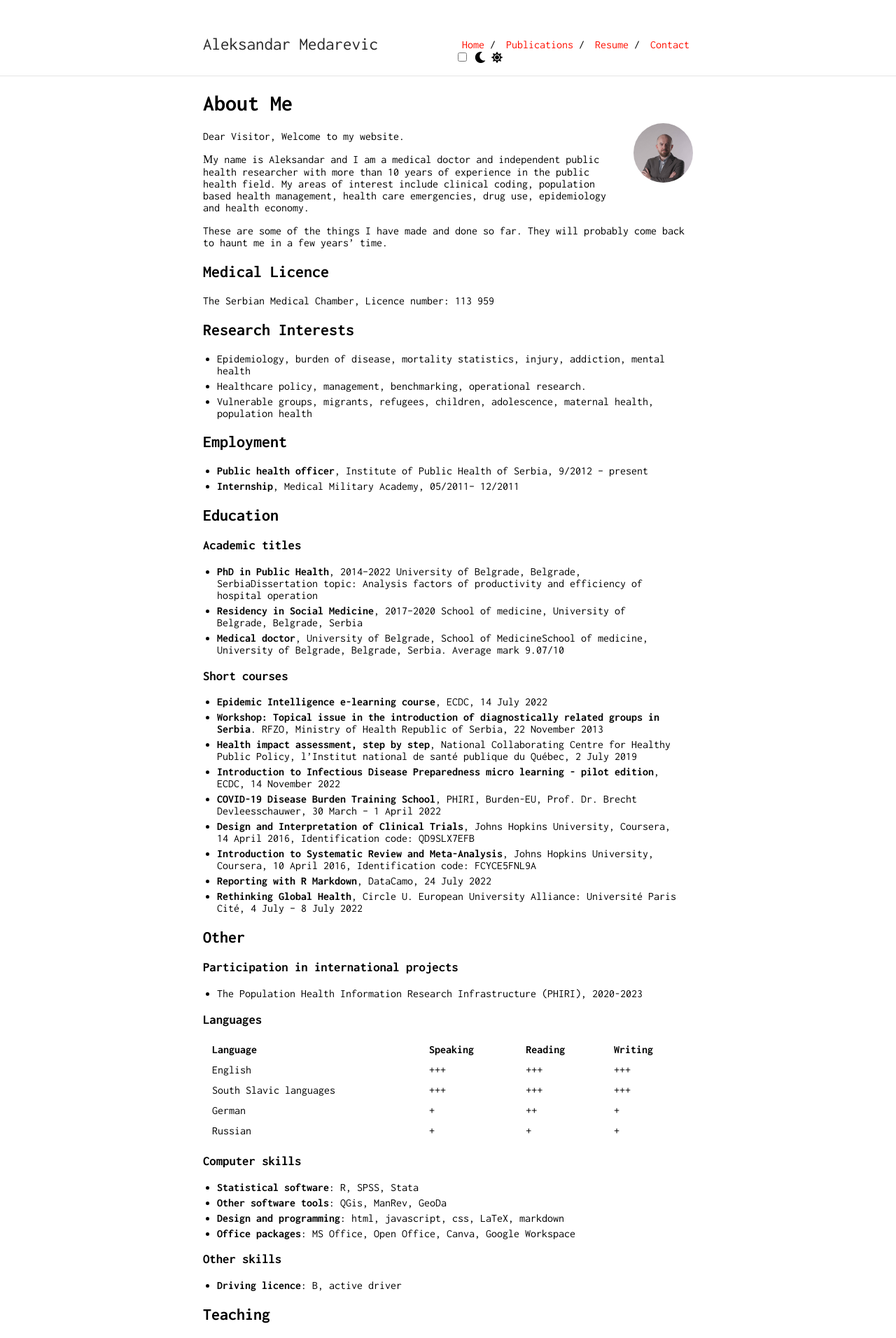
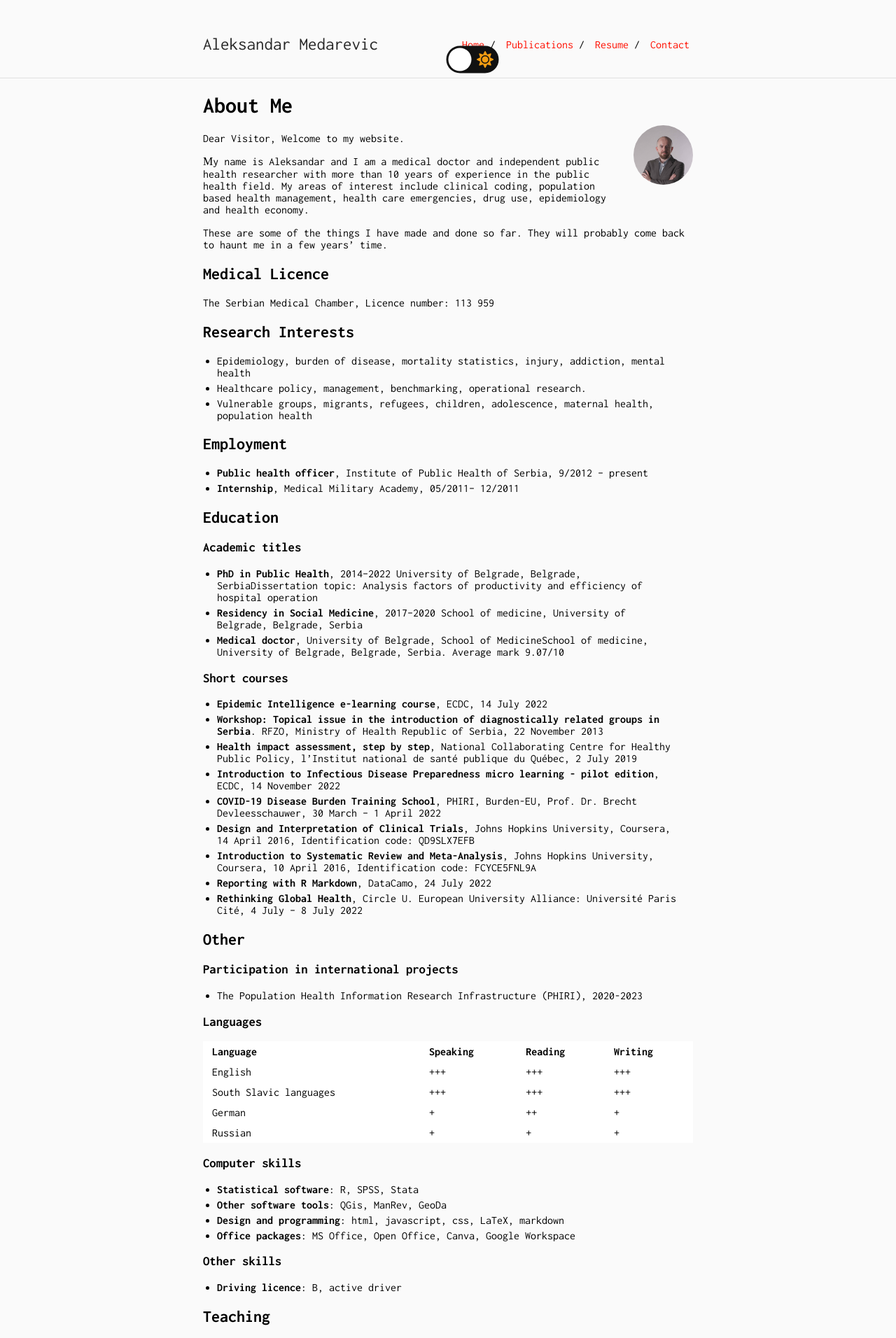
Before and after one commit to AleksandarMedarevic/personal_web_site, a Jekyll site: the page built from index.md, in a window 1280 px wide. Shown: the top 1912 px of the page at 70% size. Built offline with Jekyll 4.4.1, drawn with Linux system fonts in a browser that asks for light colours; some web fonts are replaced.

Commit message:
edit default.html

```diff
--- a/css/main.scss
+++ b/css/main.scss
@@ -1,3 +1,63 @@
 ---
 ---
 @import "style";
+
+
+@import url('https://fonts.googleapis.com/css?family=Muli&display=swap');
+
+* {
+	box-sizing: border-box;
+}
+
+body {
+	background-color: #fafafa;
+	transition: background 0.2s linear;
+}
+
+body.dark {
+	background: #292C35;
+}
+
+.checkbox {
+	opacity: 0;
+	position: absolute;
+}
+
+.label {
+	background-color: #111;
+	border-radius: 50px;
+	cursor: pointer;
+	display: flex;
+	align-items: center;
+	justify-content: space-between;
+	padding: 5px;
+	position: relative;
+	height: 26px;
+	width: 50px;
+	transform: scale(1.5);
+}
+
+.label .ball {
+	background-color: #fff;
+	border-radius: 50%;
+	position: absolute;
+	top: 2px;
+	left: 2px;
+	height: 22px;
+	width: 22px;
+	transform: translateX(0px);
+	transition: transform 0.2s linear;
+}
+
+.checkbox:checked + .label .ball {
+	transform: translateX(24px);
+}
+
+
+.fa-moon {
+	color: #f1c40f;
+}
+
+.fa-sun {
+	color: #f39c12;
+}
```
